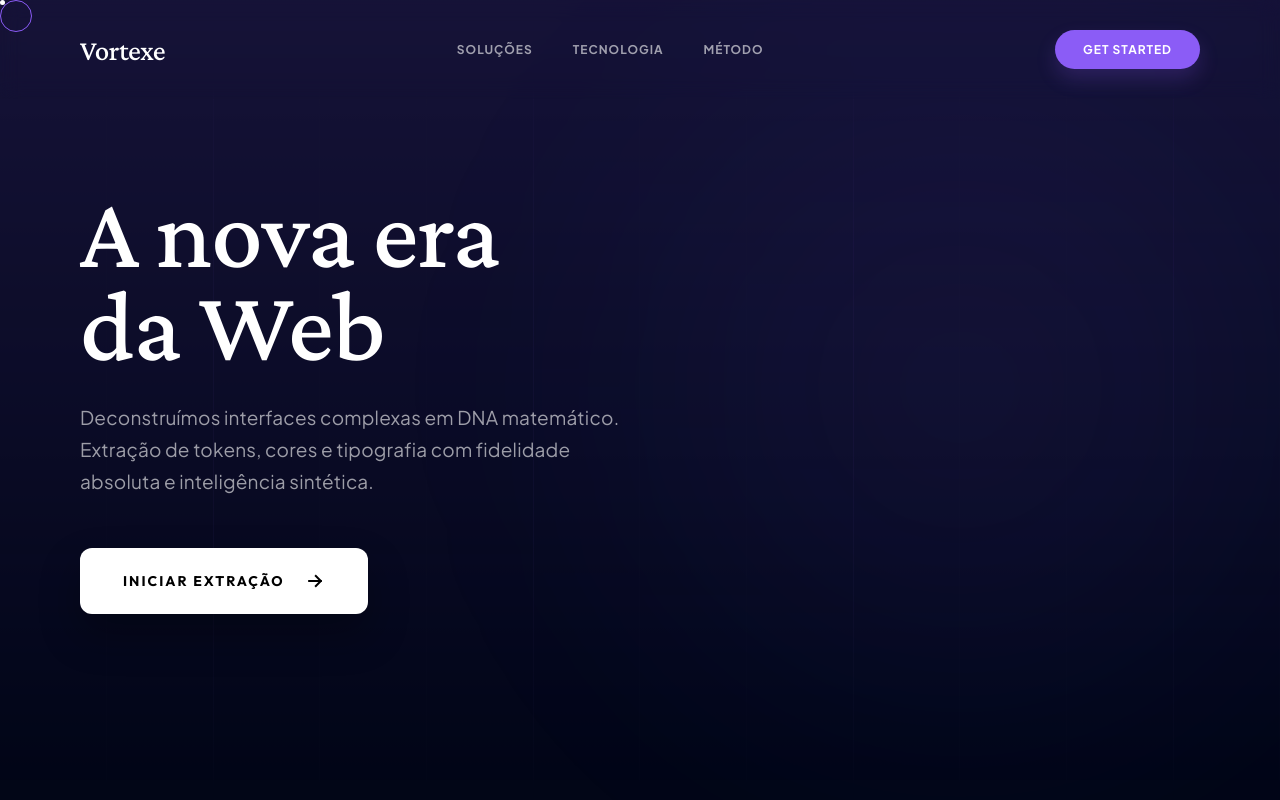
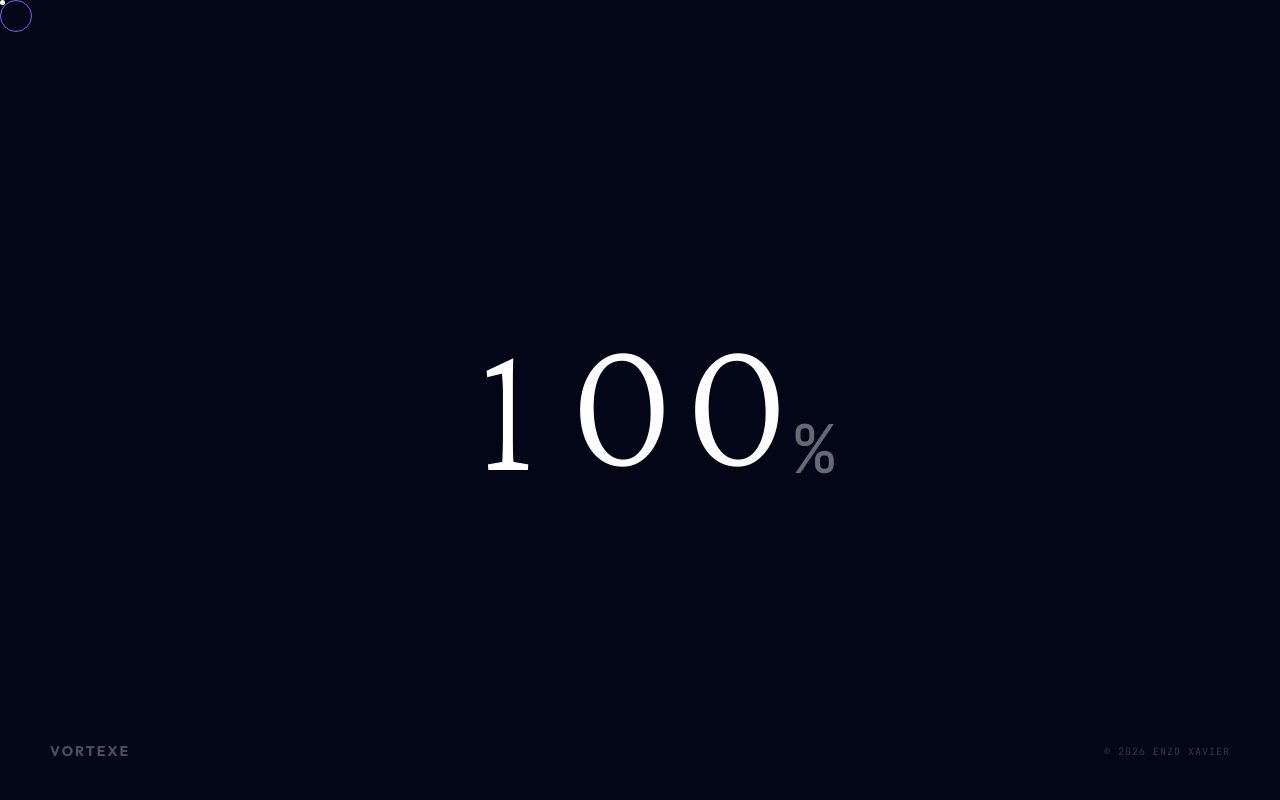
Before and after one commit to Enzoxavierrr/Extract-Design-System, a website: page public/index.html in a window 1280 px wide. Shown: the top 800 px of the page. Drawn offline with nearby package versions, Linux system fonts and the light colour scheme; some packages are replaced by stand-ins of ours; a script that the page names is missing.

Commit message:
feat: adicionar pré-carregador com animação de contagem regressiva

```diff
--- a/public/css/style.css
+++ b/public/css/style.css
@@ -1,6 +1,118 @@
 /* ========================================
    Vortexe | Design System Agent
    ======================================== */
+
+/* --- PRELOADER --- */
+.preloader {
+    position: fixed;
+    inset: 0;
+    z-index: 9999;
+    background: #020617;
+    display: flex;
+    align-items: center;
+    justify-content: center;
+    transition: opacity 0.6s ease, visibility 0.6s ease;
+}
+
+.preloader.done {
+    opacity: 0;
+    visibility: hidden;
+    pointer-events: none;
+}
+
+.preloader-inner {
+    display: flex;
+    flex-direction: column;
+    align-items: center;
+    justify-content: center;
+    gap: 60px;
+    width: 100%;
+    height: 100%;
+    position: relative;
+}
+
+/* Counter */
+.preloader-counter {
+    display: flex;
+    align-items: flex-end;
+    gap: 0;
+    font-family: 'Crimson Pro', serif;
+    font-size: clamp(6rem, 15vw, 12rem);
+    font-weight: 200;
+    line-height: 1;
+    color: #ffffff;
+    letter-spacing: -0.04em;
+}
+
+.preloader-digit-wrap {
+    height: 1em;
+    overflow: hidden;
+    position: relative;
+}
+
+.preloader-digit-col {
+    display: flex;
+    flex-direction: column;
+    transition: transform 2.6s cubic-bezier(0.16, 1, 0.3, 1);
+}
+
+.preloader-digit-col span {
+    height: 1em;
+    display: flex;
+    align-items: center;
+    justify-content: center;
+    min-width: 0.6em;
+}
+
+.preloader-hundreds {
+    width: 0;
+    opacity: 0;
+    transition: width 0.6s cubic-bezier(0.16, 1, 0.3, 1), opacity 0.6s ease;
+}
+
+.preloader-hundreds.visible {
+    width: 0.6em;
+    opacity: 1;
+}
+
+.preloader-percent {
+    font-size: 0.35em;
+    opacity: 0.4;
+    margin-left: 4px;
+    align-self: flex-end;
+    margin-bottom: 0.2em;
+    font-family: 'JetBrains Mono', monospace;
+    letter-spacing: 0;
+}
+
+/* Brand info */
+.preloader-brand {
+    position: absolute;
+    bottom: 40px;
+    left: 0;
+    right: 0;
+    display: flex;
+    justify-content: space-between;
+    align-items: center;
+    padding: 0 50px;
+}
+
+.preloader-logo {
+    font-family: 'Outfit', sans-serif;
+    font-size: 14px;
+    font-weight: 700;
+    letter-spacing: 0.15em;
+    text-transform: uppercase;
+    color: rgba(255, 255, 255, 0.3);
+}
+
+.preloader-copy {
+    font-family: 'JetBrains Mono', monospace;
+    font-size: 10px;
+    letter-spacing: 0.1em;
+    text-transform: uppercase;
+    color: rgba(255, 255, 255, 0.2);
+}
 
 /* --- VARIABLES --- */
 :root {
--- a/public/index.html
+++ b/public/index.html
@@ -19,6 +19,36 @@
     <link rel="stylesheet" href="css/style.css">
 </head>
 <body>
+
+    <!-- Preloader -->
+    <div id="preloader" class="preloader">
+        <div class="preloader-inner">
+            <div class="preloader-counter">
+                <div class="preloader-digit-wrap preloader-hundreds" id="preloader-hundreds">
+                    <div class="preloader-digit-col" id="preloader-d1">
+                        <span>0</span><span>1</span>
+                    </div>
+                </div>
+                <div class="preloader-digit-wrap">
+                    <div class="preloader-digit-col" id="preloader-d2">
+                        <span>0</span><span>1</span><span>2</span><span>3</span><span>4</span>
+                        <span>5</span><span>6</span><span>7</span><span>8</span><span>9</span><span>0</span>
+                    </div>
+                </div>
+                <div class="preloader-digit-wrap">
+                    <div class="preloader-digit-col" id="preloader-d3">
+                        <span>0</span><span>1</span><span>2</span><span>3</span><span>4</span>
+                        <span>5</span><span>6</span><span>7</span><span>8</span><span>9</span><span>0</span>
+                    </div>
+                </div>
+                <span class="preloader-percent">%</span>
+            </div>
+            <div class="preloader-brand">
+                <span class="preloader-logo">Vortexe</span>
+                <span class="preloader-copy">© 2026 Enzo Xavier</span>
+            </div>
+        </div>
+    </div>
 
     <div class="noise"></div>
     <div class="glow-layer"><div class="ambient-glow"></div></div>
--- a/public/js/app.js
+++ b/public/js/app.js
@@ -3,6 +3,45 @@
 // ========================================
 
 document.addEventListener('DOMContentLoaded', () => {
+
+    // ----------------------------------------
+    // 0. Preloader Counter Animation
+    // ----------------------------------------
+    const preloader = document.getElementById('preloader');
+    if (preloader) {
+        const d1 = document.getElementById('preloader-d1');
+        const d2 = document.getElementById('preloader-d2');
+        const d3 = document.getElementById('preloader-d3');
+        const hundreds = document.getElementById('preloader-hundreds');
+
+        // Starts showing only 2 digits (tens + units): "00"
+
+        // Phase 1 (0.3s): Units roll 0→9→0
+        setTimeout(() => {
+            if (d3) d3.style.transform = 'translateY(-10em)';
+        }, 300);
+
+        // Phase 2 (1.2s): Tens roll 0→9→0
+        setTimeout(() => {
+            if (d2) d2.style.transform = 'translateY(-10em)';
+        }, 1200);
+
+        // Phase 3 (3.8s): Hundreds digit slides in, showing "1"
+        setTimeout(() => {
+            if (hundreds) hundreds.classList.add('visible');
+            if (d1) d1.style.transform = 'translateY(-1em)';
+        }, 3800);
+
+        // Phase 4 (5.5s): Fade out preloader
+        setTimeout(() => {
+            preloader.classList.add('done');
+        }, 5500);
+
+        // Cleanup DOM
+        setTimeout(() => {
+            preloader.remove();
+        }, 6200);
+    }
 
     // ----------------------------------------
     // 1. Initialize Lucide Icons (once)
```
